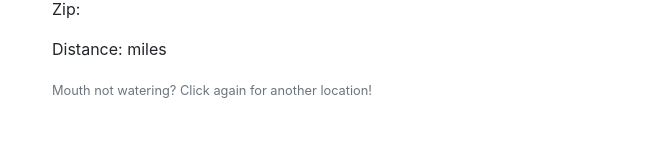
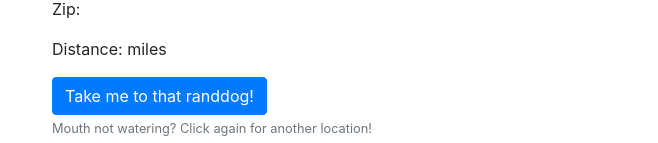
Before and after one commit to Bill-Pill/randwich, a React (Create React App) app: page /randdog in a window 1280 px wide. Shown: the part 197-340 px from the top of the page, without its empty margins (338-996 px from the left). Built offline with nearby package versions, Linux system fonts and the light colour scheme.

Commit message:
Add google maps button to food components

```diff
--- a/src/components/Hotdog.js
+++ b/src/components/Hotdog.js
@@ -4,6 +4,7 @@ class Hotdog extends React.Component {
 
   render() {
     const dogplaceDetailsObj = this.props.place
+    const directionsURL = `https://www.google.com/maps/dir//${dogplaceDetailsObj.address},+${dogplaceDetailsObj.city},+${dogplaceDetailsObj.zip}`
     return (
       <div className="container">
         <div className="row img">
@@ -19,6 +20,7 @@ class Hotdog extends React.Component {
               <p className="card-text">City: {dogplaceDetailsObj.city}</p>
               <p className="card-text">Zip: {dogplaceDetailsObj.zip}</p>
               <p className="card-text">Distance: {dogplaceDetailsObj.distance} miles</p>
+              <a className="btn btn-primary" href={directionsURL} target="_blank">Take me to that randdog!</a>
               <p className="card-text"><small className="text-muted">Mouth not watering? Click again for another location!</small></p>
             </div>
           </div>
--- a/src/components/SandwichPlace.js
+++ b/src/components/SandwichPlace.js
@@ -4,6 +4,7 @@ class SandwichPlace extends React.Component {
 
   render() {
     const placeDetailsObj = this.props.place
+    const directionsURL = `https://www.google.com/maps/dir//${placeDetailsObj.address},+${placeDetailsObj.city},+${placeDetailsObj.zip}`
     return (
       <div className="container">
         <div className="row img">
@@ -19,6 +20,7 @@ class SandwichPlace extends React.Component {
               <p className="card-text">City: {placeDetailsObj.city}</p>
               <p className="card-text">Zip: {placeDetailsObj.zip}</p>
               <p className="card-text">Distance: {placeDetailsObj.distance} miles</p>
+              <a className="btn btn-primary" href={directionsURL} target="_blank">Take me to that randwich!</a>
               <p className="card-text"><small className="text-muted">Mouth not watering? Click again for another location!</small></p>
             </div>
           </div>
```
